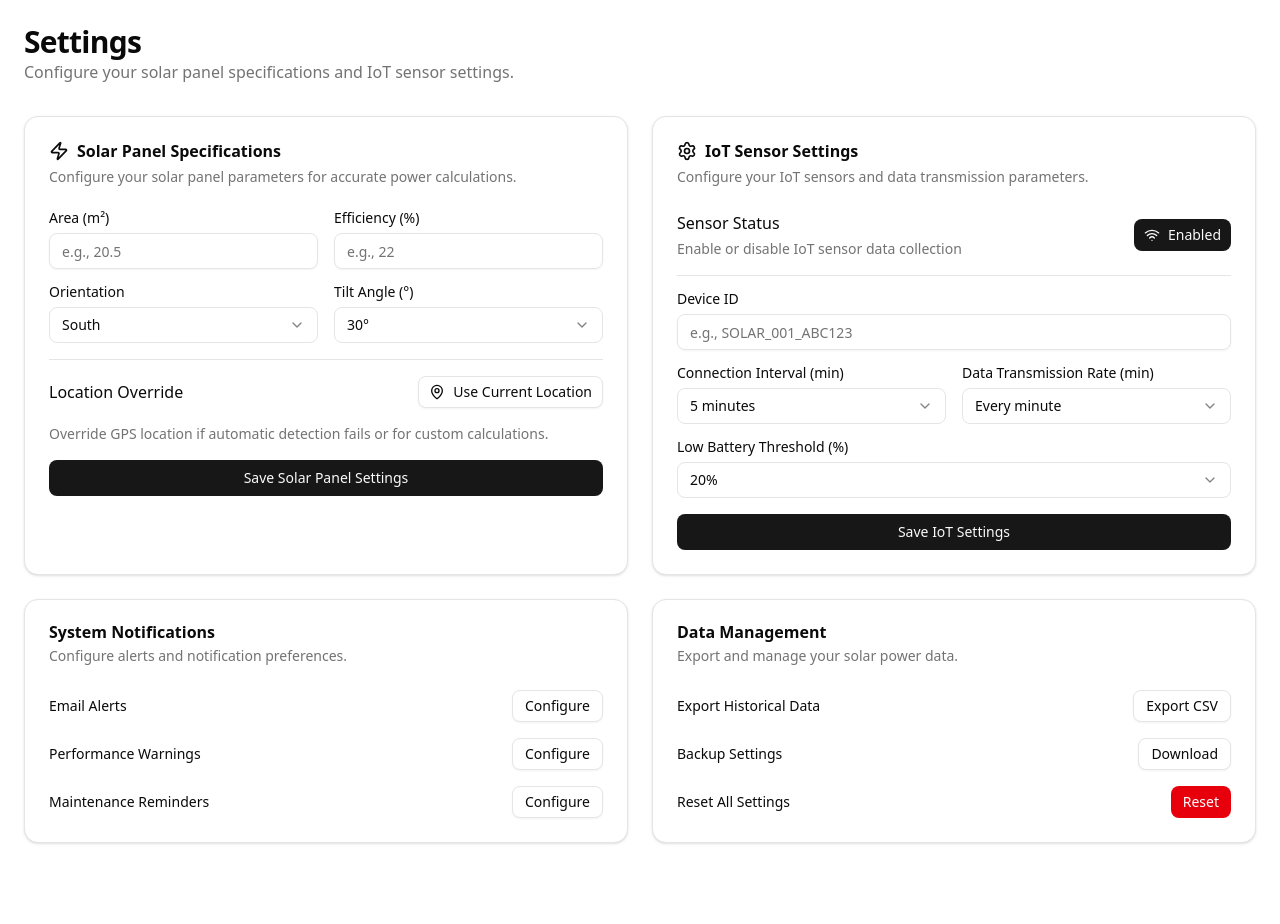
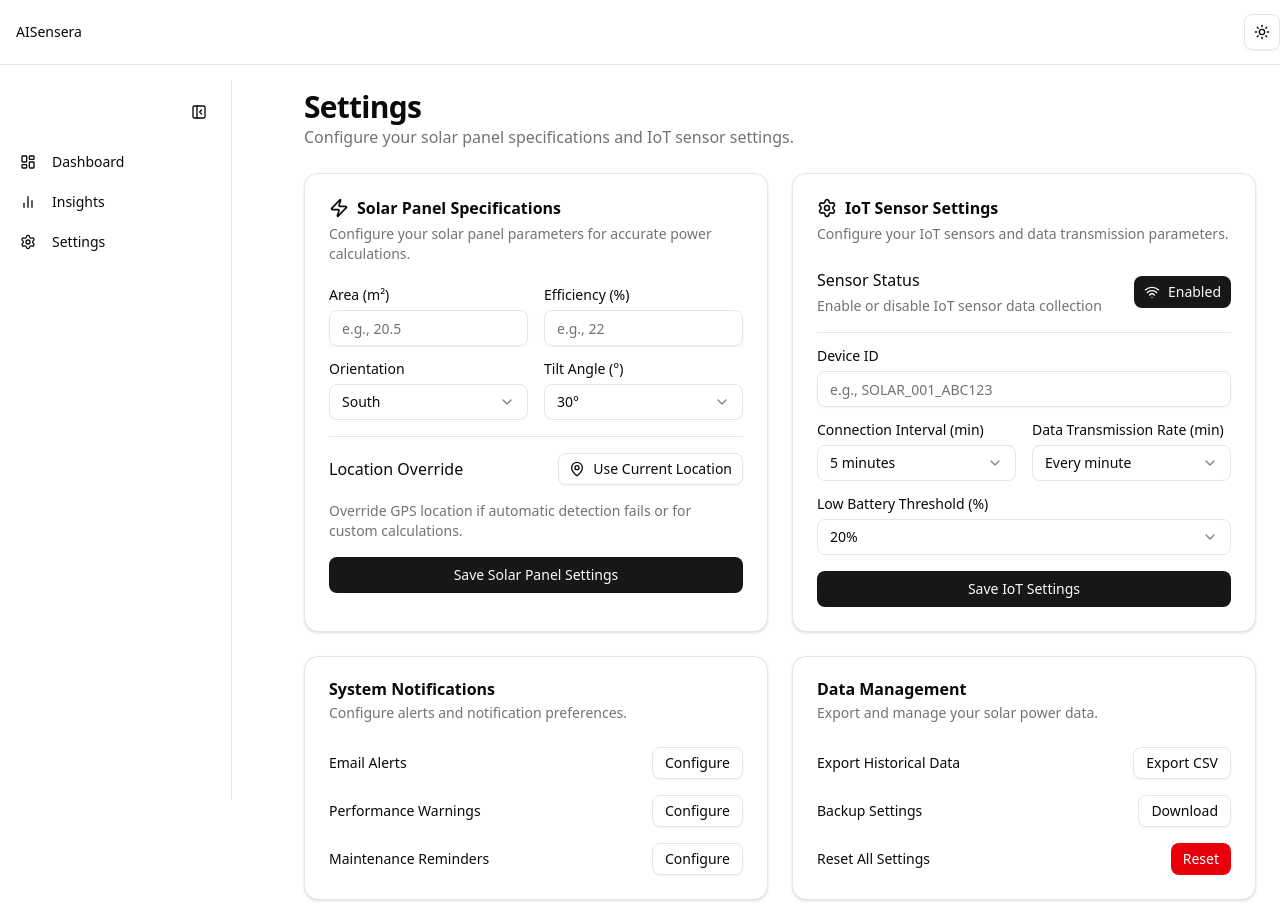
Before and after one commit to Ramahabir/solar-power-website, a Next.js app: page /settings in a window 1280 px wide. Before the commit the page ends 867 px from the top, so only its background shows below. Built offline with nearby package versions, Linux system fonts and the light colour scheme.

Commit message:
feat: update SettingsLayout to use AppLayout component; modify SettingsPage layout for improved structure; rename Analytics title to Insights in sidebar

```diff
--- a/src/app/analytics/page.tsx
+++ b/src/app/analytics/page.tsx
@@ -733,7 +733,7 @@ export default function AnalyticsPage() {
         </Card>
       )}
 
-      <ChatDialog />
+      {/* <ChatDialog /> */}
     </div>
 
   );
--- a/src/app/dashboard/page.tsx
+++ b/src/app/dashboard/page.tsx
@@ -356,7 +356,7 @@ export default function DashboardPage() {
           </CardContent>
         </Card>
       </div>
-      <ChatDialog />
+      {/* <ChatDialog /> */}
     </div>
   )
 }
--- a/src/app/settings/layout.tsx
+++ b/src/app/settings/layout.tsx
@@ -1,11 +1,22 @@
+import { Metadata } from "next";
+import { AppLayout } from "@/components/layout/app-layout";
+
+export const metadata: Metadata = {
+  title: "Settings - Solar Power Dashboard",
+  description: "Configure your solar panel specifications and IoT sensor settings",
+};
+
 export default function SettingsLayout({
   children,
 }: {
   children: React.ReactNode
 }) {
   return (
-    <div className="min-h-screen bg-background">
+    <AppLayout
+      title="Settings"
+      description="Configure your solar panel specifications and IoT sensor settings."
+    >
       {children}
-    </div>
+    </AppLayout>
   )
 }
--- a/src/app/settings/page.tsx
+++ b/src/app/settings/page.tsx
@@ -86,14 +86,7 @@ export default function SettingsPage() {
   }
 
   return (
-    <div className="container mx-auto p-6 space-y-6">
-      <div className="mb-8">
-        <h1 className="text-3xl font-bold tracking-tight">Settings</h1>
-        <p className="text-muted-foreground">
-          Configure your solar panel specifications and IoT sensor settings.
-        </p>
-      </div>
-
+    <div className="space-y-6">
       <div className="grid gap-6 md:grid-cols-1 lg:grid-cols-2">
         {/* Solar Panel Settings */}
         <Card>
--- a/src/components/layout/app-layout.tsx
+++ b/src/components/layout/app-layout.tsx
@@ -21,7 +21,7 @@ const sidebarNavItems = [
     icon: LayoutDashboard,
   },
   {
-    title: "Analytics",
+    title: "Insights",
     href: "/analytics",
     icon: BarChart2,
   },
```
